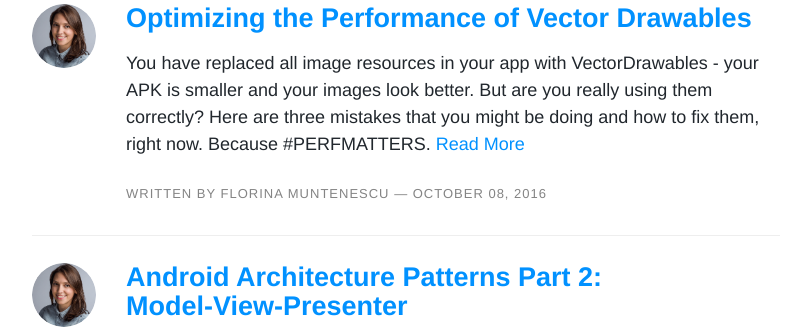
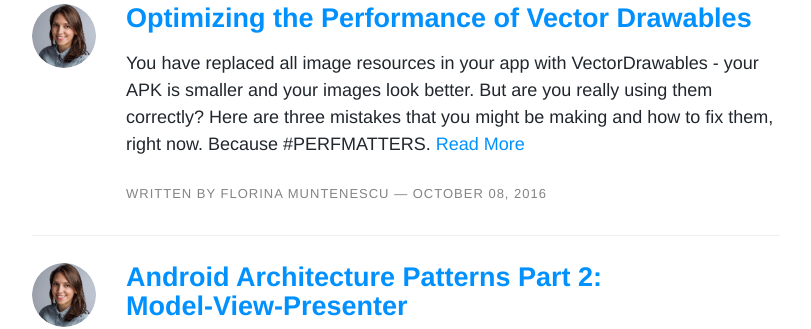
Before and after one commit to upday/upday.github.io, a Jekyll site: the page built from index.html, in a window 1280 px wide and 900 px high, scrolled down 719 px. Shown: the part 207-536 px from the top of the window, without its empty margins (234-1045 px from the left). Built offline with Jekyll 4.4.1, drawn with Linux system fonts in a browser that asks for light colours; nearby versions of some CDN libraries; some web fonts are replaced; comment, search, counter and statistics services are not loaded.

Commit message:
image updates

```diff
--- a/_posts/blog/2016-10-08-vector_drawables_optimisation.md
+++ b/_posts/blog/2016-10-08-vector_drawables_optimisation.md
@@ -5,8 +5,8 @@
 modified:
 categories: blog
 author: florina_muntenescu
-excerpt: You have replaced all image resources in your app with VectorDrawables - your APK is smaller and your images look better. But are you really using them correctly? Here are three mistakes that you might be doing and how to fix them, right now. Because &#35;PERFMATTERS.
-tags: [Android, UI, Vector Drawables]
+excerpt: You have replaced all image resources in your app with VectorDrawables - your APK is smaller and your images look better. But are you really using them correctly? Here are three mistakes that you might be making and how to fix them, right now. Because &#35;PERFMATTERS.
+tags: [Android, UI, Vector Drawables, PERFMATTERS]
 image:
 date: 2016-10-08T00:39:55-04:00
 ---
```
Also changed, not shown: images/blog/vector_drawables/trace_png.png, images/blog/vector_drawables/trace_vector_drawable.png.
